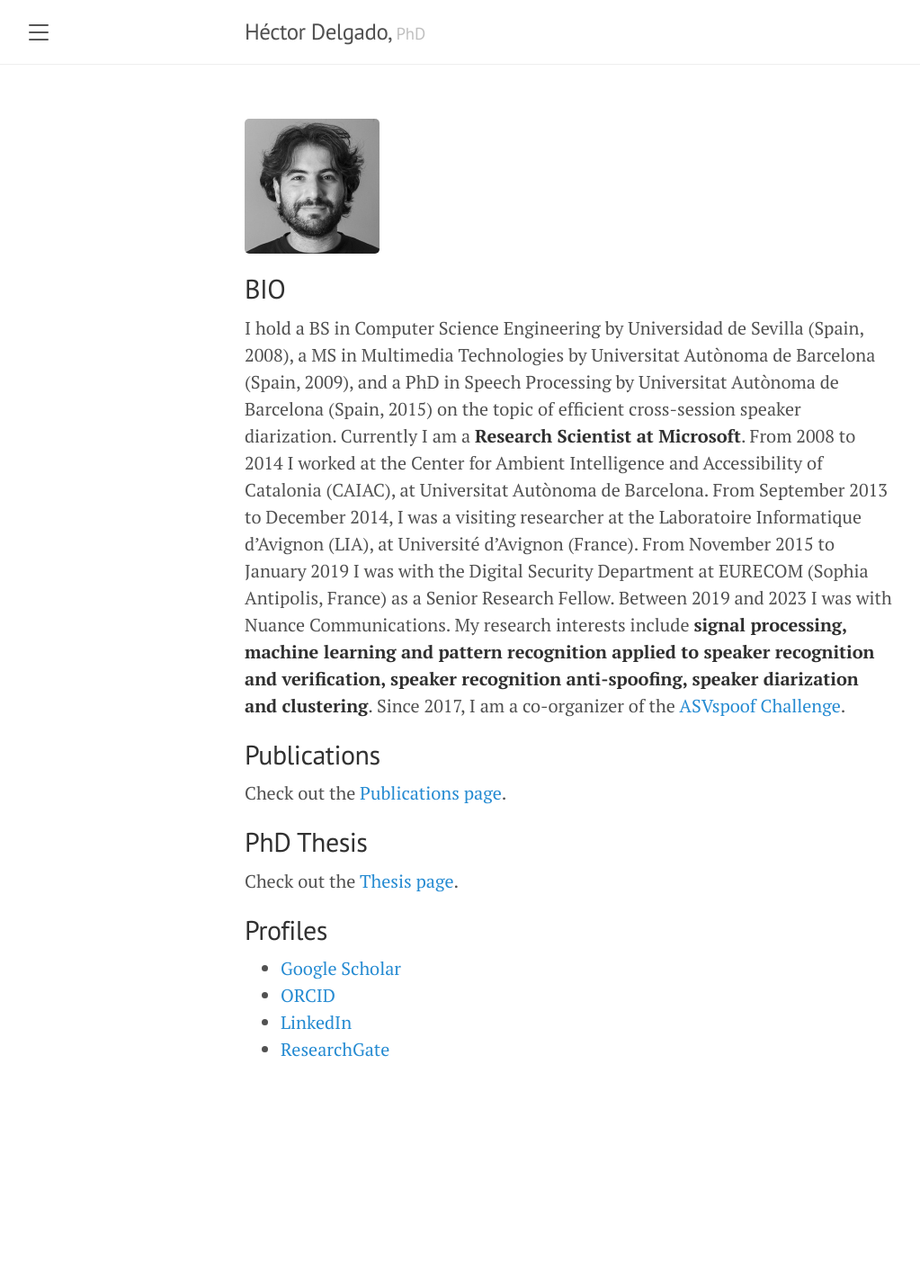
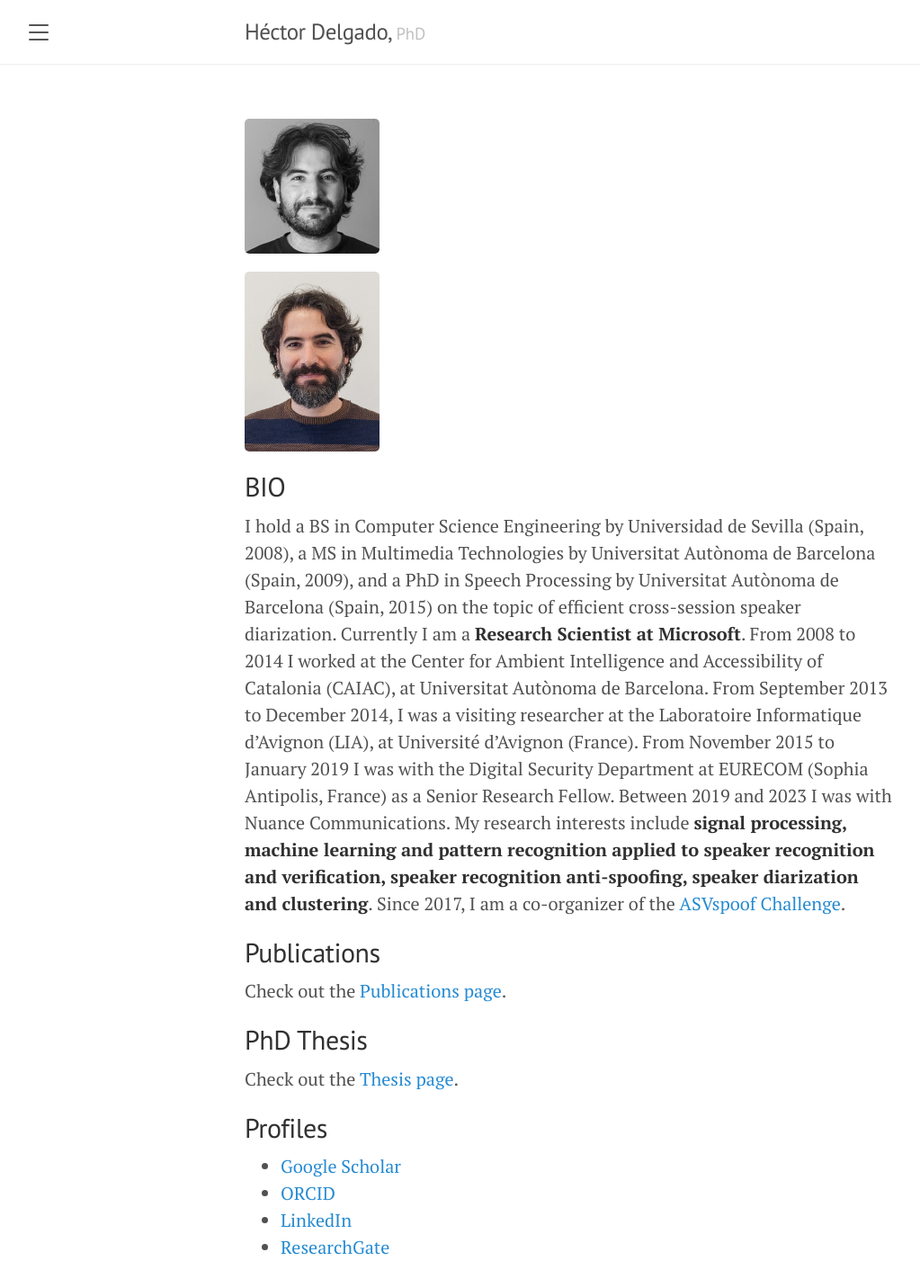
Before and after one commit to h-delgado/h-delgado.github.io, a Jekyll site: the page built from index.md, in a window 1280 px wide. Shown: the whole page at 90% size, without its empty margins (8-1031 px from the left). Built offline with Jekyll 4.4.1, drawn with Linux system fonts in a browser that asks for light colours; before the commit the page ends 1202 px from its top, so only the background shows below that.

Commit message:
Add smaller image for Héctor Delgado
Added a smaller image of Héctor Delgado to the index.

```diff
--- a/index.md
+++ b/index.md
@@ -4,6 +4,7 @@ title: Héctor Delgado, PhD
 ---
 
 <img src='{{ "/images/HD-300x300.jpg" | relative_url }}' width="150" />
+<img src='{{ "/images/Héctor_Delgado_smaller.jpg" | relative_url }}' width="150" />
 
 ## BIO
 I hold a BS in Computer Science Engineering by Universidad de Sevilla (Spain, 2008), a MS in Multimedia Technologies by Universitat Autònoma de Barcelona (Spain, 2009), and a PhD in Speech Processing by Universitat Autònoma de Barcelona (Spain, 2015) on the topic of efficient cross-session speaker diarization. Currently I am a **Research Scientist at Microsoft**. From 2008 to 2014 I worked at the Center for Ambient Intelligence and Accessibility of Catalonia (CAIAC), at Universitat Autònoma de Barcelona. From September 2013 to December 2014, I was a visiting researcher at the Laboratoire Informatique d’Avignon (LIA), at Université d’Avignon (France). From November 2015 to January 2019 I was with the Digital Security Department at EURECOM (Sophia Antipolis, France) as a Senior Research Fellow. Between 2019 and 2023 I was with Nuance Communications. My research interests include **signal processing, machine learning and pattern recognition applied to speaker recognition and verification, speaker recognition anti-spoofing, speaker diarization and clustering**. Since 2017, I am a co-organizer of the [ASVspoof Challenge](https://www.asvspoof.org/).
```
